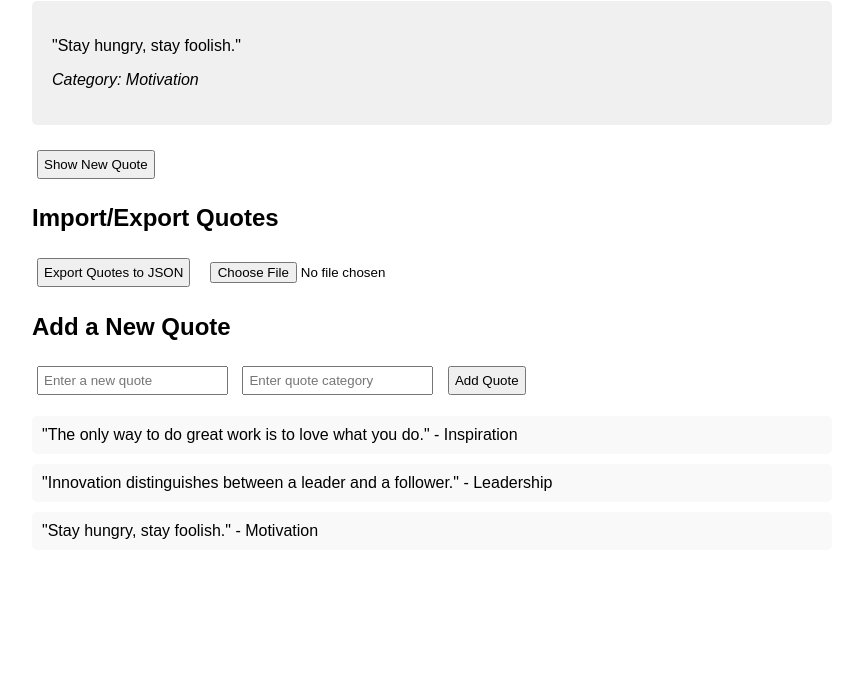
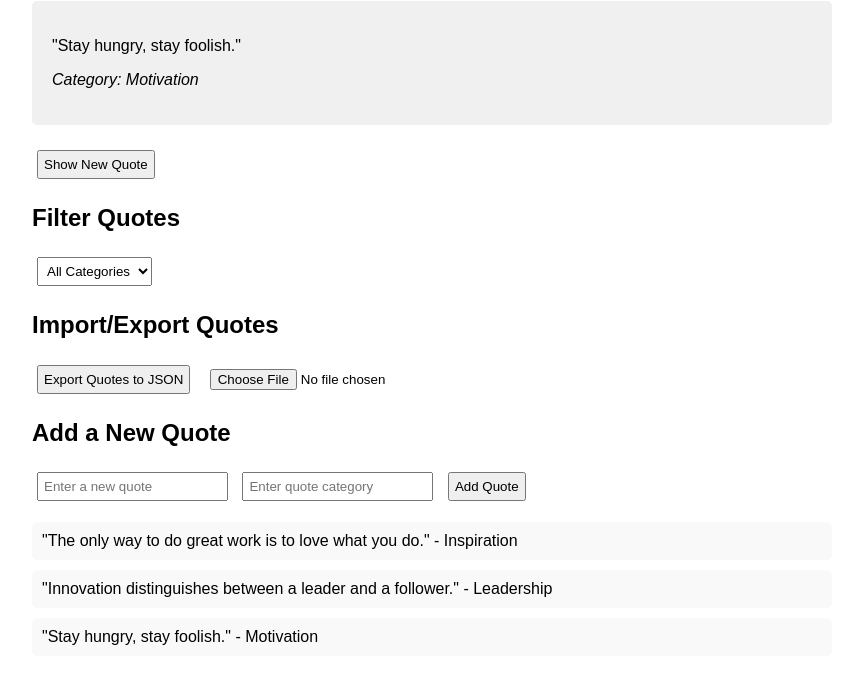
Before and after one commit to mohamed561/alx_fe_javascript, a plain HTML site: page dom-manipulation/index.html in a window 1280 px wide. Shown: the part 99-782 px from the top of the page, without its empty margins (208-1071 px from the left). Drawn offline with Linux system fonts and the light colour scheme.

Commit message:
2 hours before deadline

```diff
--- a/dom-manipulation/index.html
+++ b/dom-manipulation/index.html
@@ -17,7 +17,7 @@
             margin: 20px 0;
             border-radius: 5px;
         }
-        input, button {
+        input, button, select {
             margin: 5px;
             padding: 5px;
         }
@@ -38,6 +38,13 @@
     <div id="quoteDisplay"></div>
     <button id="newQuote">Show New Quote</button>
     <div>
+        <h2>Filter Quotes</h2>
+        <select id="categoryFilter">
+            <option value="all">All Categories</option>
+            <!-- Dynamically populated categories -->
+        </select>
+    </div>
+    <div>
         <h2>Import/Export Quotes</h2>
         <button id="exportJson">Export Quotes to JSON</button>
         <input type="file" id="importFile" accept=".json" />
--- a/dom-manipulation/script.js
+++ b/dom-manipulation/script.js
@@ -19,6 +19,7 @@ function loadQuotes() {
         ];
         saveQuotes();
     }
+    updateCategoryFilter();
 }
 
 // Function to display a random quote
@@ -59,6 +60,7 @@ function addQuote() {
         const newQuote = { text: newQuoteText, category: newQuoteCategory };
         quotes.push(newQuote);
         saveQuotes();
+        updateCategoryFilter();
         alert('New quote added successfully!');
         document.getElementById('newQuoteText').value = '';
         document.getElementById('newQuoteCategory').value = '';
@@ -74,10 +76,14 @@ function addQuote() {
 function updateQuotesList() {
     const quotesList = document.getElementById('quotesList') || createQuotesList();
     quotesList.innerHTML = ''; // Clear existing list
+    const selectedCategory = document.getElementById('categoryFilter').value;
+
     quotes.forEach(quote => {
-        const quoteItem = document.createElement('li');
-        quoteItem.textContent = `"${quote.text}" - ${quote.category}`;
-        quotesList.appendChild(quoteItem);
+        if (selectedCategory === 'all' || quote.category === selectedCategory) {
+            const quoteItem = document.createElement('li');
+            quoteItem.textContent = `"${quote.text}" - ${quote.category}`;
+            quotesList.appendChild(quoteItem);
+        }
     });
 }
 
@@ -109,16 +115,39 @@ function importFromJsonFile(event) {
         const importedQuotes = JSON.parse(event.target.result);
         quotes.push(...importedQuotes);
         saveQuotes();
+        updateCategoryFilter();
         updateQuotesList();
         alert('Quotes imported successfully!');
     };
     fileReader.readAsText(event.target.files[0]);
 }
 
+// Function to update category filter dropdown
+function updateCategoryFilter() {
+    const categoryFilter = document.getElementById('categoryFilter');
+    const categories = ['all', ...new Set(quotes.map(quote => quote.category))];
+
+    categoryFilter.innerHTML = categories.map(category =>
+        `<option value="${category}">${category === 'all' ? 'All Categories' : category}</option>`
+    ).join('');
+
+    // Set the selected category
+    const lastSelectedCategory = localStorage.getItem('lastSelectedCategory') || 'all';
+    categoryFilter.value = lastSelectedCategory;
+}
+
+// Function to filter quotes
+function filterQuotes() {
+    const selectedCategory = document.getElementById('categoryFilter').value;
+    localStorage.setItem('lastSelectedCategory', selectedCategory);
+    updateQuotesList();
+}
+
 // Event listeners
 document.getElementById('newQuote').addEventListener('click', showRandomQuote);
 document.getElementById('exportJson').addEventListener('click', exportToJsonFile);
 document.getElementById('importFile').addEventListener('change', importFromJsonFile);
+document.getElementById('categoryFilter').addEventListener('change', filterQuotes);
 
 // Initial setup
 loadQuotes();
```
